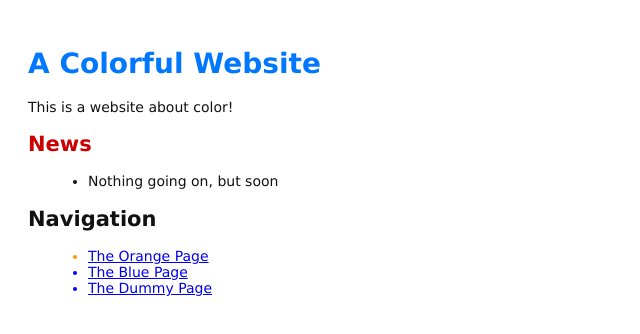
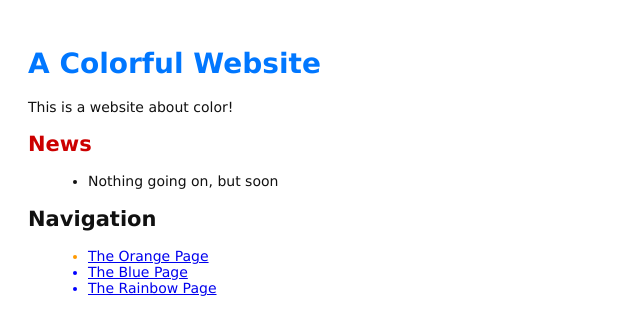
Before and after one commit to gfcharles/Ry-s-GitKraken-Tutorial, a plain HTML site: page index.html in a window 1280 px wide. Shown: the full height of the page, 0-640 px from the left. Drawn offline with Linux system fonts and the light colour scheme.

Commit message:
Link index.html to rainbow.html

```diff
--- a/index.html
+++ b/index.html
@@ -22,7 +22,7 @@
 			<a href="blue.html">The Blue Page</a>
 		</li>
 		<li style="color: #00F">
-			<a href="rainbow.html">The Dummy Page</a>
+			<a href="rainbow.html">The Rainbow Page</a>
 		</li>
 </body>
 </html>
```
